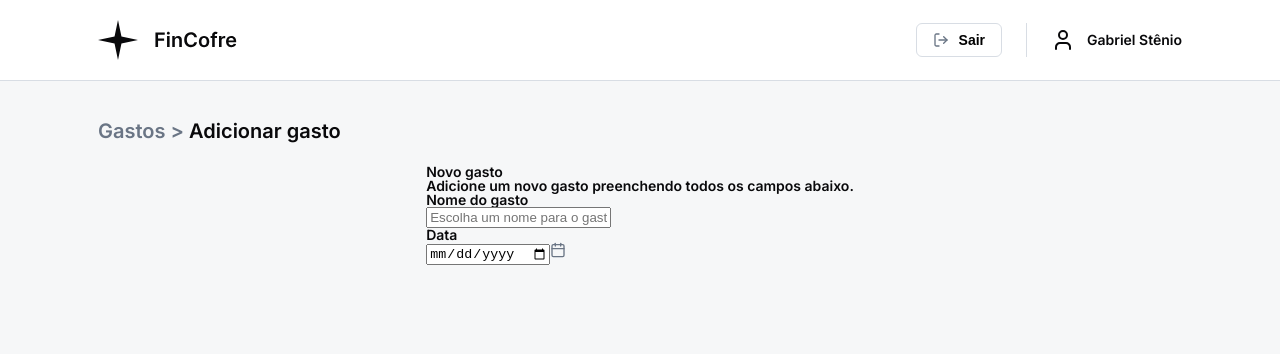
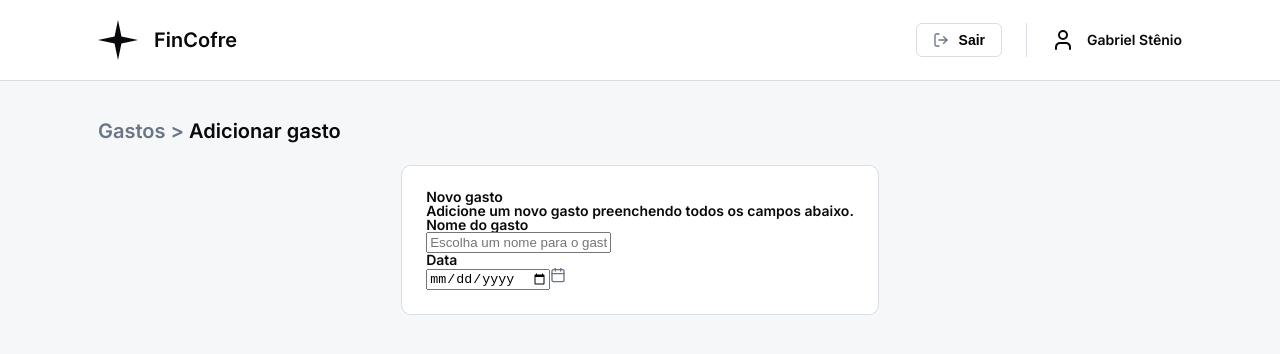
Before and after one commit to bagrielz/frontend-fincofre, an Angular app: page /adicionar-gasto in a window 1280 px wide. Shown: the top 354 px of the page. Built offline with nearby package versions, Linux system fonts and the light colour scheme.

Commit message:
style: adds the background style in form content

```diff
--- a/src/app/features/form/components/form-container/form-container.component.css
+++ b/src/app/features/form/components/form-container/form-container.component.css
@@ -3,3 +3,10 @@
   display: flex;
   justify-content: center;
 }
+
+.form-content {
+  background: var(--color-light);
+  border: 1px solid var(--color-gray-200);
+  border-radius: 0.625rem;
+  padding: 1.5rem;
+}
--- a/src/app/features/form/components/form-container/form-container.component.html
+++ b/src/app/features/form/components/form-container/form-container.component.html
@@ -1,3 +1,5 @@
 <div class="form-container">
-  <ng-content />
+  <div class="form-content">
+    <ng-content />
+  </div>
 </div>
--- a/src/app/features/form/pages/add-spent-form/add-spent-form.component.html
+++ b/src/app/features/form/pages/add-spent-form/add-spent-form.component.html
@@ -3,12 +3,10 @@
 />
 
 <app-form-container>
-  <div class="form-content">
-    <h2 class="subtitle">{{ formConfig.subtitle }}</h2>
-    <p>{{ formConfig.description }}</p>
+  <h2 class="subtitle">{{ formConfig.subtitle }}</h2>
+  <p>{{ formConfig.description }}</p>
 
-    <form class="form" [formGroup]="addSpentForm">
-      <app-field [form]="addSpentForm" [fields]="formConfig.fields" />
-    </form>
-  </div>
+  <form class="form" [formGroup]="addSpentForm">
+    <app-field [form]="addSpentForm" [fields]="formConfig.fields" />
+  </form>
 </app-form-container>
```
